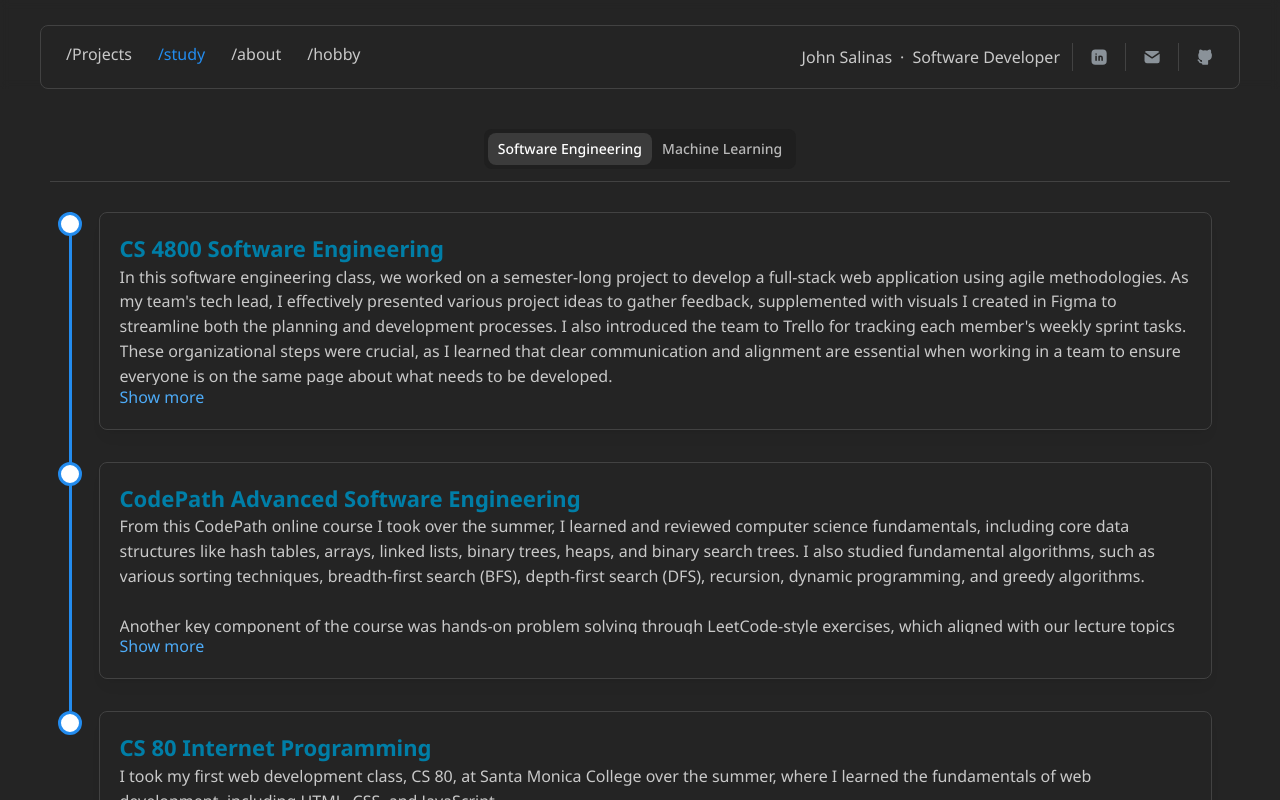
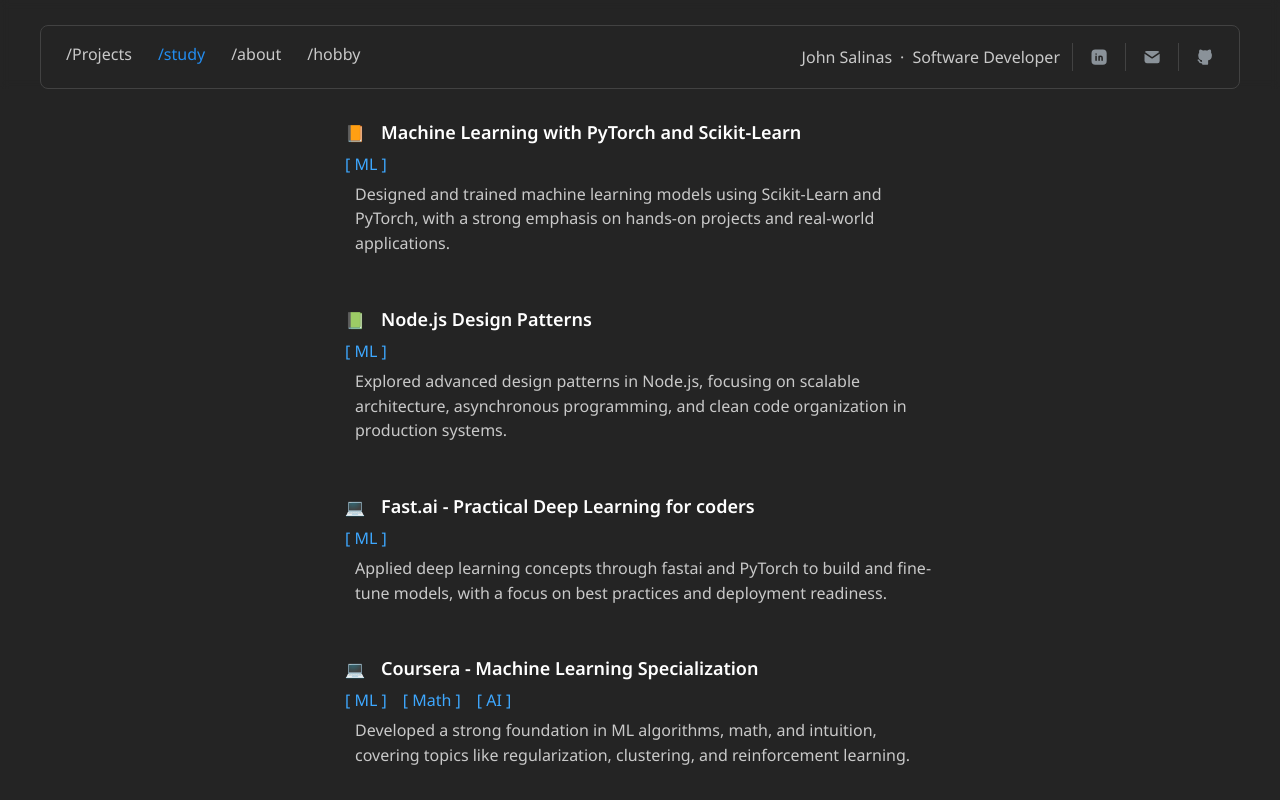
Before and after one commit to JohnSalinas123/Portofolio_JohnS, a React (Vite) app: page /study in a window 1280 px wide. Built offline with nearby package versions, Linux system fonts and the light colour scheme.

Commit message:
updated study design and data structure

```diff
--- a/src/App.scss
+++ b/src/App.scss
@@ -97,10 +97,6 @@
 	letter-spacing: 1px !important;
 }
 
-.sub-heading {
-	color: #007ea7 !important;
-}
-
 .mantine-Title-root {
 	color: var(--primary);
 }
--- a/src/App.tsx
+++ b/src/App.tsx
@@ -1,5 +1,5 @@
 import { ProjectPage } from "./pages/ProjectPage/ProjectPage.tsx";
-import { StudyLogPage } from "./pages/StudyLogPage/StudyLogPage.tsx";
+import { StudyLogPage, StudyPage } from "./pages/StudyLogPage/StudyPage.tsx";
 import { Routes, Route, Navigate, useLocation } from "react-router-dom";
 import { useDisclosure } from "@mantine/hooks";
 import { Link as RouterLink } from "react-router-dom";
@@ -15,16 +15,11 @@
 } from "@mantine/core";
 
 import { AppShell, Burger, Group, Text, Image } from "@mantine/core";
-
-import { FaLinkedin, FaGithub, FaLaptopCode, FaBook } from "react-icons/fa";
-import { IoMoonOutline, IoPersonSharp, IoSunnyOutline } from "react-icons/io5";
-import { IoIosMail } from "react-icons/io";
 import { MouseEvent } from "react";
 
 import RootLayout from "./layouts/RootLayout";
 
 import "./App.scss";
-import classes from "./App.module.css";
 import { NavButton } from "./components/NavButton.tsx";
 
 function App() {
@@ -70,19 +65,16 @@
 				<AppShell.Navbar py="md" px={4}>
 					<NavButton
 						name={"Projects"}
-						active={location.pathname === "/projects"}
 						to="/projects"
 						onClick={toggleMobile}
 					/>
 					<NavButton
 						name={"About"}
-						active={location.pathname === "/about"}
 						to="/about"
 						onClick={toggleMobile}
 					/>
 					<NavButton
 						name={"StudyLog"}
-						active={location.pathname === "/studylog"}
 						to="/studylog"
 						onClick={toggleMobile}
 					/>
@@ -93,7 +85,7 @@
 						<Route path="/" element={<RootLayout />}>
 							<Route index element={<Navigate to="/projects" replace />} />
 							<Route path="/projects" element={<ProjectPage />} />
-							<Route path="/study" element={<StudyLogPage />} />
+							<Route path="/study" element={<StudyPage />} />
 						</Route>
 					</Routes>
 				</AppShell.Main>
--- a/src/data/studylog_data.json
+++ b/src/data/studylog_data.json
@@ -1,44 +1,81 @@
 [
 	{
-		"label": "Software Engineering",
-		"value": "software-engineering",
-		"nodes": [
-			{
-				"completed": true,
-				"title": "CS 4800 Software Engineering",
-				"text": "In this software engineering class, we worked on a semester-long project to develop a full-stack web application using agile methodologies. As my team's tech lead, I effectively presented various project ideas to gather feedback, supplemented with visuals I created in Figma to streamline both the planning and development processes. I also introduced the team to Trello for tracking each member's weekly sprint tasks. These organizational steps were crucial, as I learned that clear communication and alignment are essential when working in a team to ensure everyone is on the same page about what needs to be developed. \\n \\nOur project, CPP Event Map, featured a map view of the Cal Poly Pomona campus and surrounding areas, allowing students to see event markers in a single place. This simplified the process of finding and attending events, as this information is typically scattered across different organizations' media channels. \\n \\nI primarily worked on the map view, part of the login/signup components, and the backend infrastructure, while also assisting my teammates when needed. This project gave me valuable experience in team-based development, while also enhancing my skills in using TypeScript with React on the frontend and efficiently setting up the backend with MongoDB."
-			},
-			{
-				"completed": true,
-				"title": "CodePath Advanced Software Engineering",
-				"text": "From this CodePath online course I took over the summer, I learned and reviewed computer science fundamentals, including core data structures like hash tables, arrays, linked lists, binary trees, heaps, and binary search trees. I also studied fundamental algorithms, such as various sorting techniques, breadth-first search (BFS), depth-first search (DFS), recursion, dynamic programming, and greedy algorithms. \\n \\nAnother key component of the course was hands-on problem solving through LeetCode-style exercises, which aligned with our lecture topics to reinforce the concepts we learned. This approach helped me apply data structures and algorithms effectively to solve problems."
-			},
-			{
-				"completed": true,
-				"title": "CS 80 Internet Programming",
-				"text": "I took my first web development class, CS 80, at Santa Monica College over the summer, where I learned the fundamentals of web development, including HTML, CSS, and JavaScript.\\n \\nThroughout the course, we completed various hands-on projects, culminating in a final project where I built a basic website incorporating commonly used elements such as a navbar, homepage, scroll navigation, layouts, and interactive forms. This course provided a strong foundation for me to continue expanding my web development skills."
-			}
+		"title": "Machine Learning with PyTorch and Scikit-Learn",
+		"symbol": "📙",
+		"categories": ["ML"],
+		"description": "Designed and trained machine learning models using Scikit-Learn and PyTorch, with a strong emphasis on hands-on projects and real-world applications.",
+		"text": "",
+		"links": [
+
 		]
 	},
 	{
-		"label": "Machine Learning",
-		"value": "machine-learning",
-		"nodes": [
-			{
-				"completed": false,
-				"title": "Fast.ai - Practical Deep Learning for coders",
-				"text": ""
-			},
-			{
-				"completed": true,
-				"title": "Coursera - Machine Learning Specialization",
-				"text": "The Machine Learning Specialization by Andrew Ng provided an in-depth exploration of the math behind various non-neural network algorithms, such as linear regression, logistic regression, and decision trees. It also covered key concepts like cost functions, regularization, and gradient descent. This deeper mathematical understanding was important, as it gave me a clearer picture of machine learning and helped build up to the math used in neural networks.\\n \\nEqually important was the intuition I gained from the course. I learned about different sources of model error, such as bias and variance, and strategies to mitigate their effects on model performance, including using L2 regularization.\\n \\nAdditionally, the course introduced me to unsupervised learning, starting with clustering and anomaly detection, and progressing to recommender systems and even reinforcement learning, which I found particularly fascinating."
-			},
-			{
-				"completed": true,
-				"title": "Undergraduate Seminar - Neural Networks",
-				"text": "For my CS 4630 undergraduate seminar, I chose to present on the topic of Neural Networks. Before diving into my research, I had little knowledge of the subject, knowing only that recent technologies like ChatGPT were powered by these networks. Preparing for this presentation allowed me to learn the basics of neural networks through four conceptual and practical books:\\n • Deep Learning with Python, by Francois Chollet\\n • MIT Essential Press Deep Learning\\n • MIT Essential Press Machine Learning\\n • MIT Essential Press Data Science \\n These resources provided a solid foundation for both my presentation and my continued learning in the field."
-			}
+		"title": "Node.js Design Patterns",
+		"symbol": "📗",
+		"categories": ["ML"],
+		"description": "Explored advanced design patterns in Node.js, focusing on scalable architecture, asynchronous programming, and clean code organization in production systems.",
+		"text": "",
+		"links": [
+
+		]
+	},
+	{
+		"title": "Fast.ai - Practical Deep Learning for coders",
+		"symbol": "💻",
+		"categories": ["ML"],
+		"description": "Applied deep learning concepts through fastai and PyTorch to build and fine-tune models, with a focus on best practices and deployment readiness.",		"text": "",
+		"links": [
+
+		]
+	},
+	{
+		"title": "Coursera - Machine Learning Specialization",
+		"symbol": "💻",
+		"categories": ["ML", "Math", "AI"],
+		"description": "Developed a strong foundation in ML algorithms, math, and intuition, covering topics like regularization, clustering, and reinforcement learning.",
+		"text": "The Machine Learning Specialization by Andrew Ng provided an in-depth exploration of the math behind various non-neural network algorithms, such as linear regression, logistic regression, and decision trees. It also covered key concepts like cost functions, regularization, and gradient descent. This deeper mathematical understanding was important, as it gave me a clearer picture of machine learning and helped build up to the math used in neural networks.\\n \\nEqually important was the intuition I gained from the course. I learned about different sources of model error, such as bias and variance, and strategies to mitigate their effects on model performance, including using L2 regularization.\\n \\nAdditionally, the course introduced me to unsupervised learning, starting with clustering and anomaly detection, and progressing to recommender systems and even reinforcement learning, which I found particularly fascinating.",
+		"links": [
+
+		]
+	},
+	{
+		"title": "Undergraduate Seminar - Neural Networks",
+		"symbol": "🎓",
+		"categories": ["ML", "AI", "Presentation"],
+		"description": "Delivered a seminar on neural networks after self-guided study using multiple deep learning texts, focusing on core concepts and real-world applications.",
+		"text": "For my CS 4630 undergraduate seminar, I chose to present on the topic of Neural Networks. Before diving into my research, I had little knowledge of the subject, knowing only that recent technologies like ChatGPT were powered by these networks. Preparing for this presentation allowed me to learn the basics of neural networks through four conceptual and practical books:\\n • Deep Learning with Python, by Francois Chollet\\n • MIT Essential Press Deep Learning\\n • MIT Essential Press Machine Learning\\n • MIT Essential Press Data Science \\n These resources provided a solid foundation for both my presentation and my continued learning in the field.",
+		"links": [
+
+		]
+	},
+	{
+		"title": "CS 4800 Software Engineering",
+		"symbol": "🎓",
+		"categories": ["SE", "Full-Stack", "Leadership"],
+		"description": "Led development of a full-stack event web app with React and MongoDB, coordinating team workflows using agile tools like Trello and Figma.",
+		"text": "In this software engineering class, we worked on a semester-long project to develop a full-stack web application using agile methodologies. As my team's tech lead, I effectively presented various project ideas to gather feedback, supplemented with visuals I created in Figma to streamline both the planning and development processes. I also introduced the team to Trello for tracking each member's weekly sprint tasks. These organizational steps were crucial, as I learned that clear communication and alignment are essential when working in a team to ensure everyone is on the same page about what needs to be developed. \\n \\nOur project, CPP Event Map, featured a map view of the Cal Poly Pomona campus and surrounding areas, allowing students to see event markers in a single place. This simplified the process of finding and attending events, as this information is typically scattered across different organizations' media channels. \\n \\nI primarily worked on the map view, part of the login/signup components, and the backend infrastructure, while also assisting my teammates when needed. This project gave me valuable experience in team-based development, while also enhancing my skills in using TypeScript with React on the frontend and efficiently setting up the backend with MongoDB.",
+		"links": [
+
+		]
+	},
+	{
+		"title": "CodePath Advanced Software Engineering",
+		"symbol": "💻",
+		"categories": ["SE", "Data Structures & Algos"],
+		"description": "Completed a rigorous course reviewing data structures and algorithms through lectures and weekly LeetCode-style problem solving and assessments.",
+		"text": "From this CodePath online course I took over the summer, I learned and reviewed computer science fundamentals, including core data structures like hash tables, arrays, linked lists, binary trees, heaps, and binary search trees. I also studied fundamental algorithms, such as various sorting techniques, breadth-first search (BFS), depth-first search (DFS), recursion, dynamic programming, and greedy algorithms. \\n \\nAnother key component of the course was hands-on problem solving through LeetCode-style exercises, which aligned with our lecture topics to reinforce the concepts we learned. This approach helped me apply data structures and algorithms effectively to solve problems.",
+		"links": [
+
+		]
+	},
+	{
+		"title": "CS 80 Internet Programming",
+		"symbol": "🎓",
+		"categories": ["SE"],
+		"description": "Built interactive websites using HTML, CSS, and JavaScript, culminating in a final project featuring navigation, layouts, and forms.",
+		"text": "I took my first web development class, CS 80, at Santa Monica College over the summer, where I learned the fundamentals of web development, including HTML, CSS, and JavaScript.\\n \\nThroughout the course, we completed various hands-on projects, culminating in a final project where I built a basic website incorporating commonly used elements such as a navbar, homepage, scroll navigation, layouts, and interactive forms. This course provided a strong foundation for me to continue expanding my web development skills.",
+		"links": [
+
 		]
 	}
 ]
--- a/src/pages/StudyLogPage/StudyLogPage.tsx
+++ /dev/null
@@ -1,105 +0,0 @@
-import { useState } from "react";
-
-import "./StudyLogPage.css";
-
-import {
-	Paper,
-	SegmentedControl,
-	Timeline,
-	Spoiler,
-	Title,
-	Text,
-	Divider,
-} from "@mantine/core";
-
-// import learning ndoe data from json
-import nodeData from "../../data/studylog_data.json";
-
-interface StudyLogNode {
-	completed: boolean;
-	title: string;
-	text: string;
-}
-
-interface StudyLogTopic {
-	label: string;
-	value: string;
-	nodes: StudyLogNode[];
-}
-
-interface StudyLogSectionProps {
-	selectedTopic: StudyLogTopic;
-}
-
-export const StudyLogPage = () => {
-	const [activeTopic, setActiveTopic] = useState<string>(nodeData[0].value);
-
-	const selectedTopic = nodeData.find((topic) => topic.value === activeTopic);
-
-	return (
-		<>
-			<div className="container-center">
-				<div className="box-container">
-					<div className="studylog-display" role="group" aria-label="studylog">
-						<SegmentedControl
-							value={activeTopic}
-							onChange={setActiveTopic}
-							data={nodeData.map((topic) => ({
-								label: topic.label,
-								value: topic.value,
-							}))}
-						/>
-						<Divider my="sm" w="100%" color="#424242" />
-						{selectedTopic && <StudyLogNodes selectedTopic={selectedTopic} />}
-					</div>
-				</div>
-			</div>
-		</>
-	);
-};
-
-export const StudyLogNodes = ({ selectedTopic }: StudyLogSectionProps) => {
-	const completedCount =
-		selectedTopic.nodes.slice(0, 3).filter((node) => node.completed).length - 1;
-
-	return (
-		<>
-			<Timeline
-				m={8}
-				active={completedCount}
-				reverseActive
-				bulletSize={24}
-				lineWidth={3}
-				color="var(--primary)"
-				className="study-timeline"
-			>
-				{selectedTopic.nodes.slice(0, 3).map((node, index) => (
-					<Timeline.Item key={index}>
-						<Paper radius="md" role="listitem" shadow="sm" withBorder>
-							<div className="study-node">
-								<Title
-									order={3}
-									size="h4"
-									className="study-node-title sub-heading c-white"
-								>
-									{node.title}
-								</Title>
-								<Spoiler
-									maxHeight={120}
-									showLabel="Show more"
-									hideLabel="Hide"
-									className="study-node-text"
-								>
-									{node.text &&
-										node.text
-											.split("\\n")
-											.map((line, i) => <Text key={i}>{line}</Text>)}
-								</Spoiler>
-							</div>
-						</Paper>
-					</Timeline.Item>
-				))}
-			</Timeline>
-		</>
-	);
-};
--- a/src/pages/StudyLogPage/StudyLogPage.css
+++ b/src/pages/StudyLogPage/StudyPage.css
@@ -1,3 +1,10 @@
+.study-outer {
+	width: 600px;
+	display: flex;
+	flex-direction: column;
+	gap: 40px;;
+}
+
 .studylog-display {
 	display: flex;
 	align-items: center;
@@ -17,28 +24,30 @@
 	margin-top: 20px !important;
 }
 
-.study-timeline {
-	scrollbar-width: thin;
-	scrollbar-color: grey transparent;
-	overflow-y: scroll;
-	padding: 10px;
-}
-
 .study-node {
 	width: 100%;
 	border-radius: 20px;
-	padding: 20px;
+	padding: 5px;
+	display: flex;
+	flex-direction: column;
+	gap: 5px;
 }
 
 .study-node-title {
 	text-align: left;
-	width: 100%;
-	font-size: 22px !important;
+	font-size: 18px !important;
+	font-weight: 600 !important;
+}
+
+.study-category {
+	display: inline-block;
+	color: #3ea8ff !important;
 }
 
 .study-node-text {
 	font-weight: 400;
 	white-space: pre-wrap;
+	padding-left: 10px;
 }
 
 .study-node-text:hover {
--- /dev/null
+++ b/src/pages/StudyLogPage/StudyPage.tsx
@@ -0,0 +1,53 @@
+import "./StudyPage.css";
+
+import {
+	Spoiler,
+	Text,
+	Group,
+	useMantineTheme,
+} from "@mantine/core";
+
+import studyData from "../../data/studylog_data.json";
+
+export function StudyPage() {
+
+	const theme = useMantineTheme();
+
+	return (
+		<>
+			<div className="study-outer">
+				{studyData.map((item, index) => (
+					<>
+						<div className="study-node" key={index}>
+							<Group>
+								<span role="img" aria-label={"placeholder label"}>
+									{item.symbol}
+								</span>
+								<Text
+									className="study-node-title" c={theme.white}
+								>
+									{item.title}
+								</Text>
+							</Group>
+							<Group>
+								{item.categories.map(category => (
+									<Text className="study-category">[ {category} ]</Text>
+								))}
+							</Group>
+							<div className="study-node-text">
+								{item.description &&
+								item.description
+									.split("\\n")
+									.map((line, i) => <Text key={i}>{line}</Text>)
+								}
+							</div>
+
+						</div>
+					</>
+				))
+
+				}
+			</div>
+		</>
+	);
+};
```
